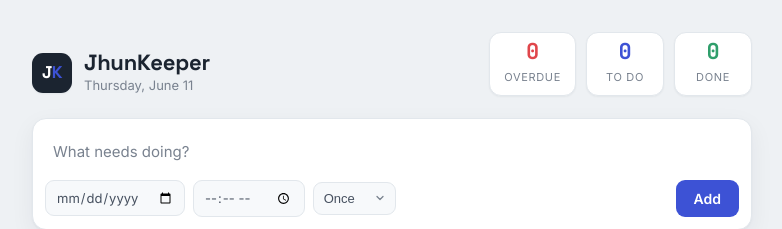
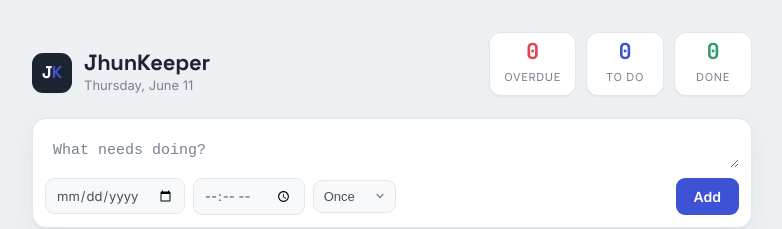
Before and after one commit to Jhunkenn/JhunKeeper, a React (Vite) app: page / in a window 1280 px wide. Shown: the top 229 px of the page, without its empty margins (248-1030 px from the left). Built offline with nearby package versions, Linux system fonts and the light colour scheme.

Commit message:
Update App.jsx

```diff
--- a/src/App.jsx
+++ b/src/App.jsx
@@ -1,4 +1,4 @@
-import { useState, useEffect, useMemo } from "react";
+import { useState, useEffect, useMemo, useRef } from "react";
 import {
   statusOf, relativeLabel, summarize, sortTasks,
   isDone, repeatLabel, fmtISO, occurrenceDate, groupUpcoming,
@@ -6,6 +6,13 @@ import {
 } from "./logic.js";
 
 const STORE_KEY = "on-schedule.tasks.v1";
+
+// Grow a textarea to fit its content; CSS max-height caps it and adds scroll.
+function autosize(el) {
+  if (!el) return;
+  el.style.height = "auto";
+  el.style.height = el.scrollHeight + "px";
+}
 
 function normalize(t) {
   return {
@@ -128,6 +135,14 @@ export default function App() {
     window.addEventListener("scroll", onScroll, { passive: true });
     return () => window.removeEventListener("scroll", onScroll);
   }, []);
+
+  // Auto-grow the composer title and the edit-modal title.
+  const titleRef = useRef(null);
+  useEffect(() => autosize(titleRef.current), [title]);
+  const eTitleRef = useRef(null);
+  useEffect(() => {
+    if (editing) autosize(eTitleRef.current);
+  }, [eTitle, editing]);
 
   useEffect(() => {
     try {
@@ -440,9 +455,17 @@ export default function App() {
       )}
 
       <div className="composer">
-        <input className="title-input" type="text" placeholder="What needs doing?"
-          value={title} onChange={(e) => setTitle(e.target.value)}
-          onKeyDown={(e) => e.key === "Enter" && addTask()} aria-label="Activity" />
+        <textarea ref={titleRef} className="title-input" rows={1}
+          placeholder="What needs doing?"
+          value={title}
+          onChange={(e) => setTitle(e.target.value.replace(/\n/g, " "))}
+          onKeyDown={(e) => {
+            if (e.key === "Enter") {
+              e.preventDefault();
+              addTask();
+            }
+          }}
+          aria-label="Activity" />
 
         <div className="composer-controls">
           {repeatMode === "once" && (
@@ -553,9 +576,14 @@ export default function App() {
 
             <div className="modal-field">
               <label className="modal-label">Title</label>
-              <input type="text" value={eTitle} autoFocus
-                onChange={(e) => setETitle(e.target.value)}
-                onKeyDown={(e) => e.key === "Enter" && saveEdit()} />
+              <textarea ref={eTitleRef} className="modal-title" rows={1} value={eTitle} autoFocus
+                onChange={(e) => setETitle(e.target.value.replace(/\n/g, " "))}
+                onKeyDown={(e) => {
+                  if (e.key === "Enter") {
+                    e.preventDefault();
+                    saveEdit();
+                  }
+                }} />
             </div>
 
             <div className="modal-field">
```
